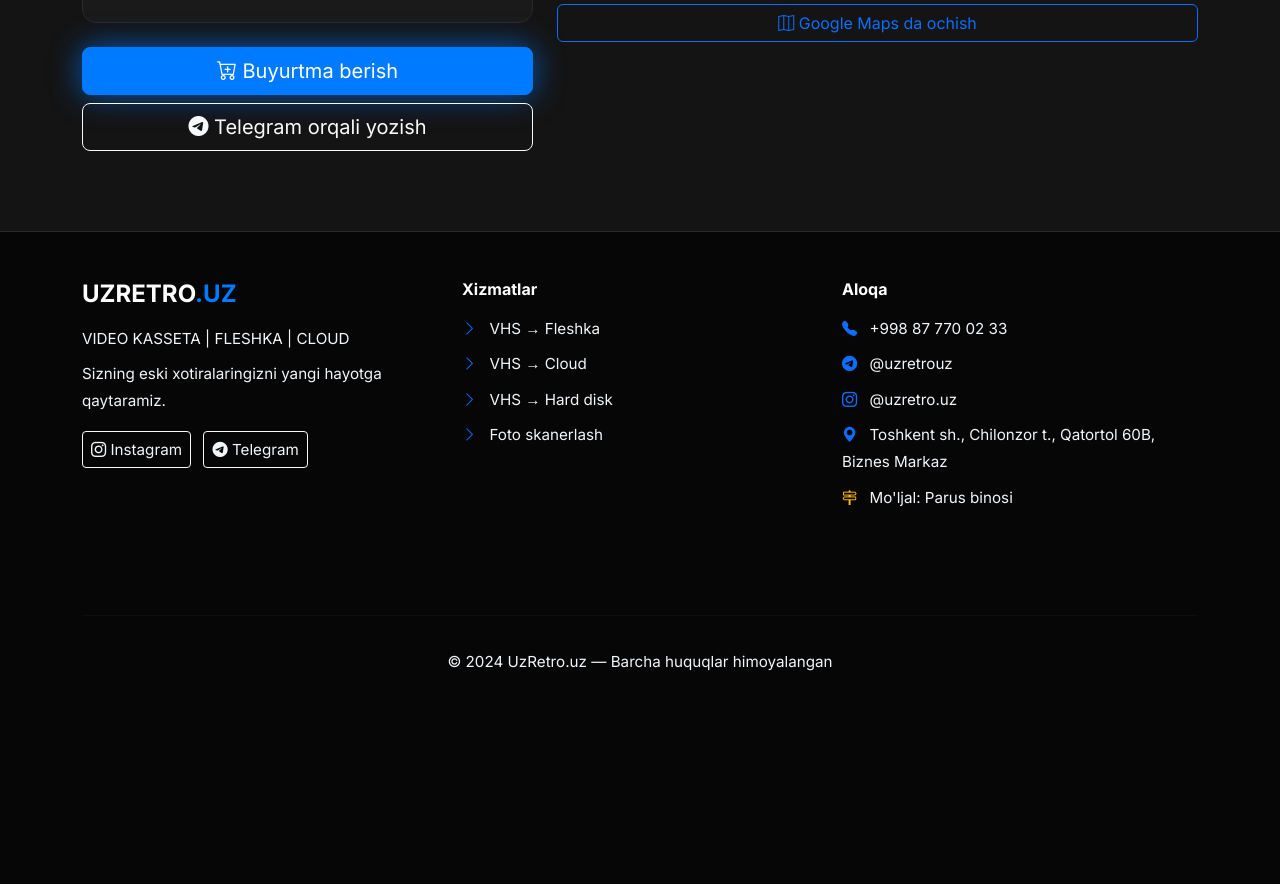
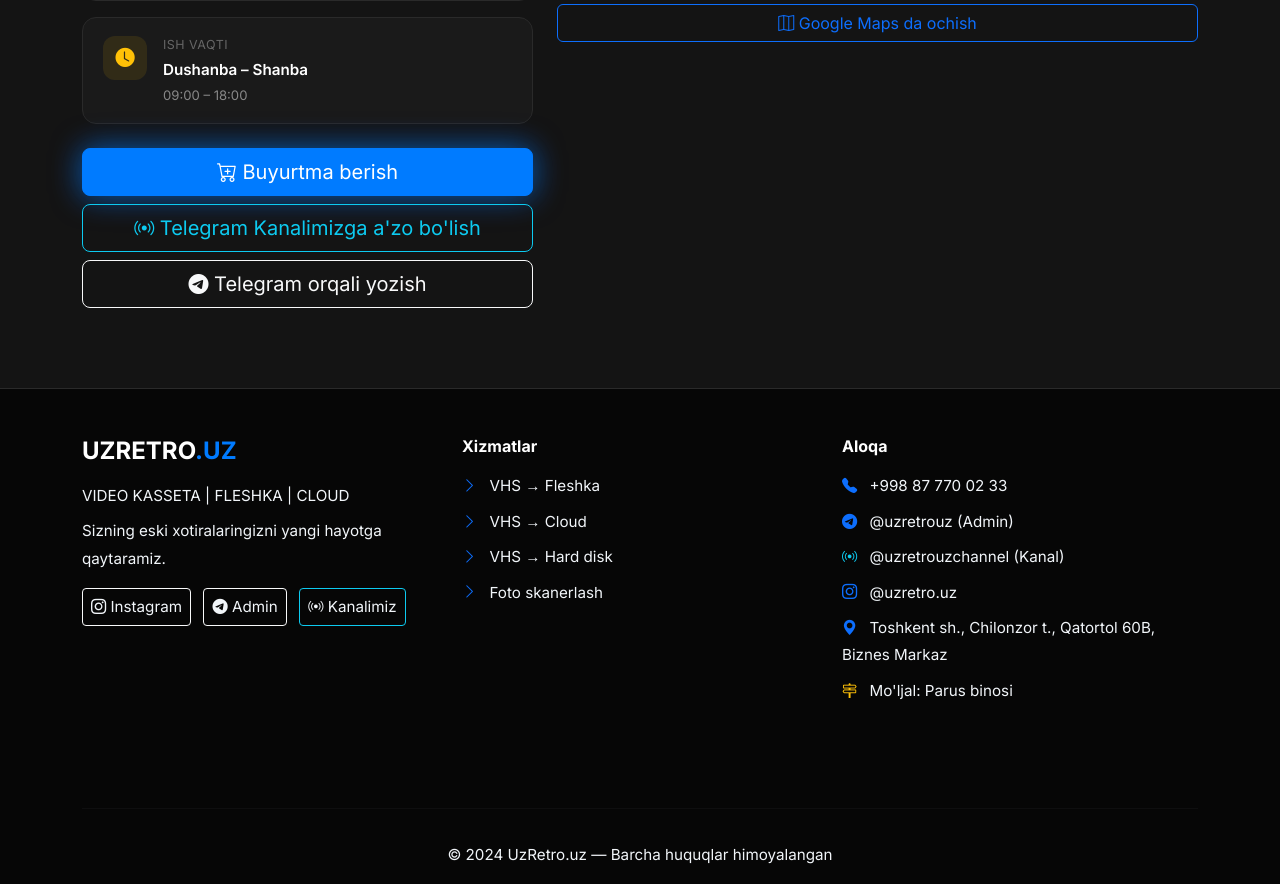
Before and after one commit to javoxirmahmudov012-coder/uzretro_uz, a Flask app: page /contact in a window 1280 px wide. Shown: the part 856-1740 px from the top of the page. Before the commit the page ends 1527 px from the top, so only its background shows below. Run offline with Flask 3, Linux system fonts and the light colour scheme.

Commit message:
Add official Telegram channel https://t.me/uzretrouzchannel to site

```diff
--- a/config.py
+++ b/config.py
@@ -24,5 +24,6 @@ class Config:
     BUSINESS_ADDRESS = "Toshkent shahri, Chilonzor tumani, Qatortol ko'chasi 60B, Biznes Markaz"
     BUSINESS_LANDMARK = "Parus binosi (savdo markazi)"
     BUSINESS_TELEGRAM = "https://t.me/uzretrouz"
+    BUSINESS_TELEGRAM_CHANNEL = "https://t.me/uzretrouzchannel"
     BUSINESS_INSTAGRAM = "https://instagram.com/uzretro.uz"
     BUSINESS_TELEGRAM_USERNAME = "@uzretrouz"
--- a/templates/base.html
+++ b/templates/base.html
@@ -117,8 +117,11 @@
                     <a href="https://instagram.com/uzretro.uz" target="_blank" class="btn btn-outline-light btn-sm me-2">
                         <i class="bi bi-instagram"></i> Instagram
                     </a>
-                    <a href="https://t.me/uzretrouz" target="_blank" class="btn btn-outline-light btn-sm">
-                        <i class="bi bi-telegram"></i> Telegram
+                    <a href="https://t.me/uzretrouz" target="_blank" class="btn btn-outline-light btn-sm me-2">
+                        <i class="bi bi-telegram"></i> Admin
+                    </a>
+                    <a href="https://t.me/uzretrouzchannel" target="_blank" class="btn btn-outline-info btn-sm">
+                        <i class="bi bi-broadcast"></i> Kanalimiz
                     </a>
                 </div>
             </div>
@@ -135,7 +138,8 @@
                 <h6 class="text-white mb-3">Aloqa</h6>
                 <ul class="list-unstyled text-white">
                     <li class="mb-2"><i class="bi bi-telephone-fill text-primary me-2"></i> +998 87 770 02 33</li>
-                    <li class="mb-2"><i class="bi bi-telegram text-primary me-2"></i> <a href="https://t.me/uzretrouz" class="text-white text-decoration-none">@uzretrouz</a></li>
+                    <li class="mb-2"><i class="bi bi-telegram text-primary me-2"></i> <a href="https://t.me/uzretrouz" class="text-white text-decoration-none">@uzretrouz (Admin)</a></li>
+                    <li class="mb-2"><i class="bi bi-broadcast text-info me-2"></i> <a href="https://t.me/uzretrouzchannel" target="_blank" class="text-white text-decoration-none">@uzretrouzchannel (Kanal)</a></li>
                     <li class="mb-2"><i class="bi bi-instagram text-primary me-2"></i> <a href="https://instagram.com/uzretro.uz" class="text-white text-decoration-none">@uzretro.uz</a></li>
                     <li class="mb-2"><i class="bi bi-geo-alt-fill text-primary me-2"></i> Toshkent sh., Chilonzor t., Qatortol 60B, Biznes Markaz</li>
                     <li class="mb-2"><i class="bi bi-signpost-2 text-warning me-2"></i> Mo'ljal: Parus binosi</li>
--- a/templates/contact.html
+++ b/templates/contact.html
@@ -30,15 +30,28 @@
                         </div>
                     </div>
 
-                    <!-- Telegram -->
+                    <!-- Telegram Admin -->
                     <div class="col-12">
                         <div class="contact-card-row" data-aos="fade-right" data-aos-delay="50">
                             <div class="contact-icon-sm" style="background: rgba(0,136,204,0.1); color: #0088cc;">
                                 <i class="bi bi-telegram"></i>
                             </div>
                             <div>
-                                <div class="contact-label">Telegram</div>
+                                <div class="contact-label">Telegram Admin</div>
                                 <a href="https://t.me/uzretrouz" target="_blank" class="contact-value">@uzretrouz</a>
+                            </div>
+                        </div>
+                    </div>
+
+                    <!-- Telegram Kanal -->
+                    <div class="col-12">
+                        <div class="contact-card-row" data-aos="fade-right" data-aos-delay="75" style="border: 1px solid rgba(0, 212, 255, 0.3);">
+                            <div class="contact-icon-sm" style="background: rgba(0,212,255,0.15); color: #00d4ff;">
+                                <i class="bi bi-broadcast"></i>
+                            </div>
+                            <div>
+                                <div class="contact-label">Telegram Kanalimiz</div>
+                                <a href="https://t.me/uzretrouzchannel" target="_blank" class="contact-value text-info">@uzretrouzchannel</a>
                             </div>
                         </div>
                     </div>
@@ -95,6 +108,9 @@
                 <div class="mt-4" data-aos="fade-up">
                     <a href="{{ url_for('main.order') }}" class="btn btn-primary btn-lg w-100 btn-glow">
                         <i class="bi bi-cart-plus"></i> Buyurtma berish
+                    </a>
+                    <a href="https://t.me/uzretrouzchannel" target="_blank" class="btn btn-outline-info btn-lg w-100 mt-2">
+                        <i class="bi bi-broadcast"></i> Telegram Kanalimizga a'zo bo'lish
                     </a>
                     <a href="https://t.me/uzretrouz" target="_blank" class="btn btn-outline-light btn-lg w-100 mt-2">
                         <i class="bi bi-telegram"></i> Telegram orqali yozish
```
Also changed, not shown: templates/order.html (+5 -2 lines).
